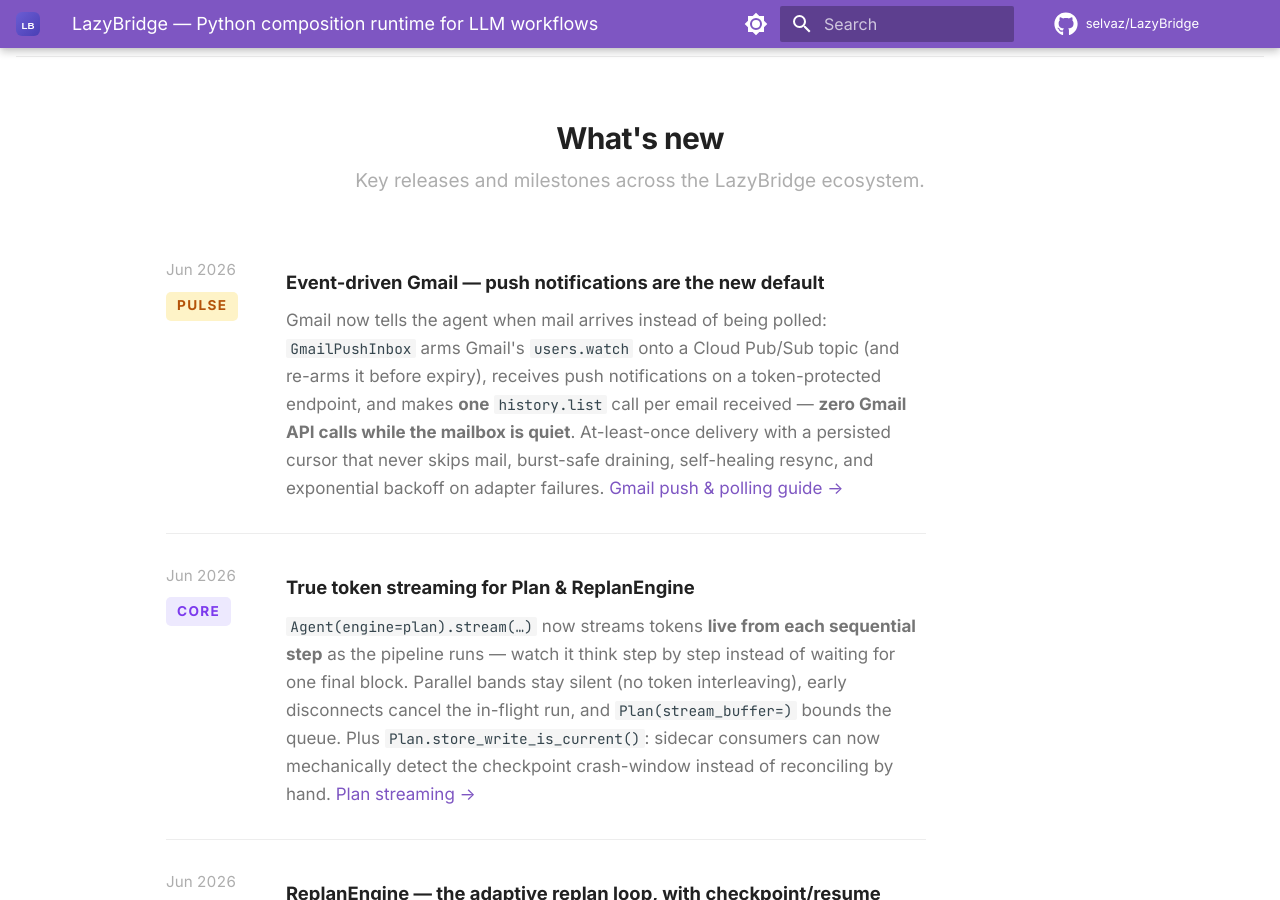
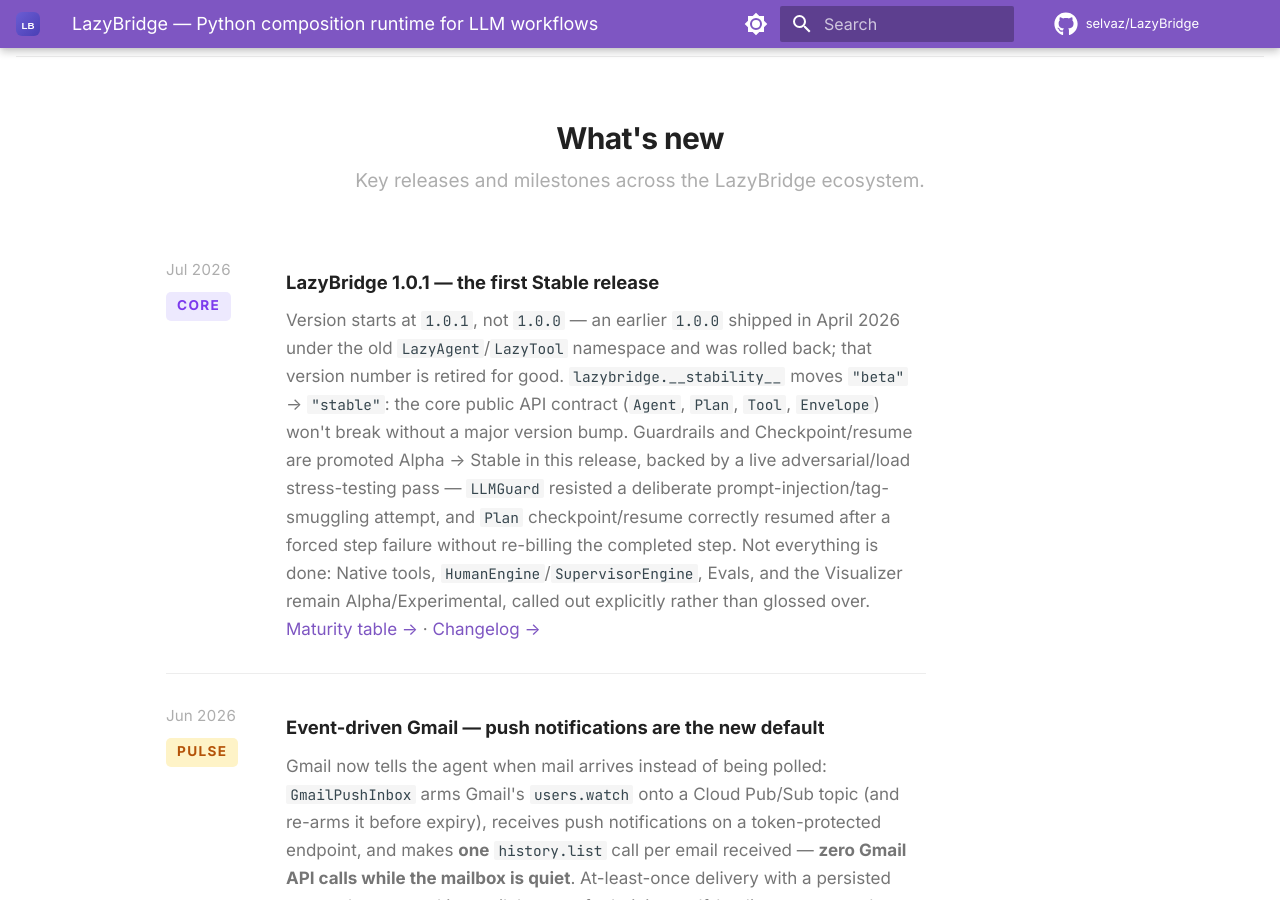
Before and after one commit to selvaz/lazybridgewebsite, an MkDocs documentation site: the page built from docs/index.md, in a window 1280 px wide and 900 px high, scrolled down 5497 px. Built offline with MkDocs 1.6.1 and Material for MkDocs 9.7.7, drawn with Linux system fonts in a browser that asks for light colours; comment, search, counter and statistics services are not loaded.

Commit message:
What's new: LazyBridge 1.0.1 — the first Stable release
Adds the missing entry for the 1.0.1 release: version starts at
1.0.1 (1.0.0 was retired after an April 2026 rollback), stability
flips beta -> stable, and Guardrails + Checkpoint/resume are
promoted Alpha -> Stable backed by live adversarial/load stress
testing. Links to the maturity table and changelog on core.lazybridge.com.

Co-Authored-By: Claude Sonnet 5 <noreply@anthropic.com>

```diff
--- a/docs/index.md
+++ b/docs/index.md
@@ -299,6 +299,17 @@ description: Build LLM workflows where functions, agents, plans, humans and exte
 
     <li class="lb-update-item">
       <div class="lb-update-item__meta">
+        <span class="lb-update-date">Jul 2026</span>
+        <span class="lb-eco-card__badge lb-eco-card__badge--core">core</span>
+      </div>
+      <div class="lb-update-item__body">
+        <p class="lb-update-title">LazyBridge 1.0.1 &mdash; the first Stable release</p>
+        <p class="lb-update-desc">Version starts at <code>1.0.1</code>, not <code>1.0.0</code> &mdash; an earlier <code>1.0.0</code> shipped in April 2026 under the old <code>LazyAgent</code>/<code>LazyTool</code> namespace and was rolled back; that version number is retired for good. <code>lazybridge.__stability__</code> moves <code>"beta"</code> &rarr; <code>"stable"</code>: the core public API contract (<code>Agent</code>, <code>Plan</code>, <code>Tool</code>, <code>Envelope</code>) won't break without a major version bump. Guardrails and Checkpoint/resume are promoted Alpha &rarr; Stable in this release, backed by a live adversarial/load stress-testing pass &mdash; <code>LLMGuard</code> resisted a deliberate prompt-injection/tag-smuggling attempt, and <code>Plan</code> checkpoint/resume correctly resumed after a forced step failure without re-billing the completed step. Not everything is done: Native tools, <code>HumanEngine</code>/<code>SupervisorEngine</code>, Evals, and the Visualizer remain Alpha/Experimental, called out explicitly rather than glossed over. <a href="https://core.lazybridge.com/#maturity">Maturity table &rarr;</a> &middot; <a href="https://core.lazybridge.com/changelog/">Changelog &rarr;</a></p>
+      </div>
+    </li>
+
+    <li class="lb-update-item">
+      <div class="lb-update-item__meta">
         <span class="lb-update-date">Jun 2026</span>
         <span class="lb-eco-card__badge lb-eco-card__badge--pulse">pulse</span>
       </div>
```
